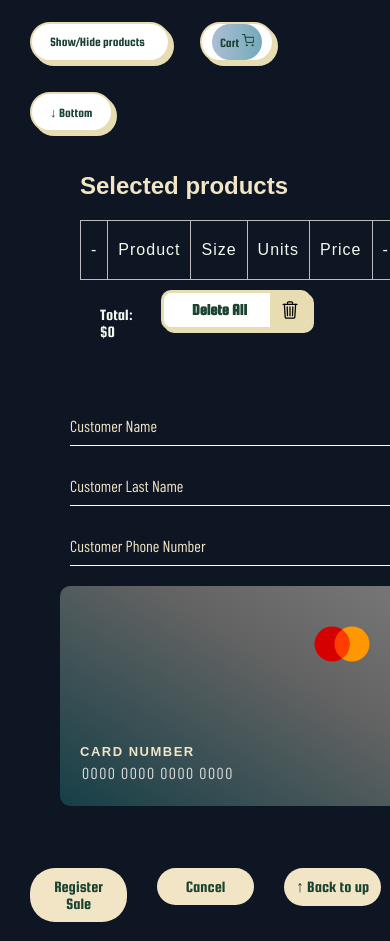
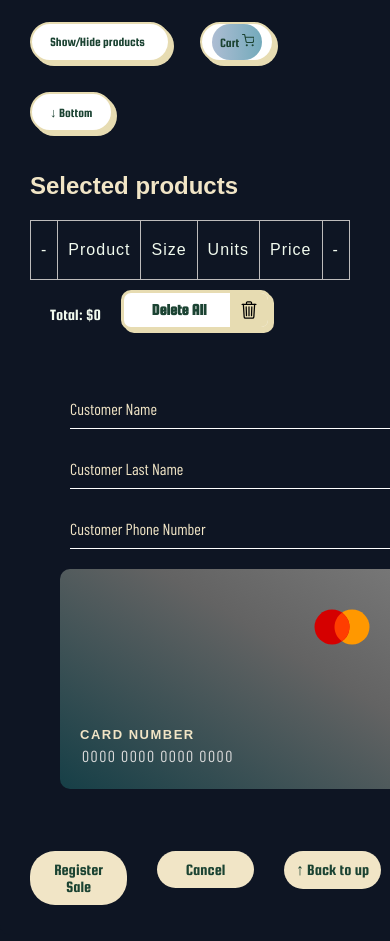
Before and after one commit to AlejandroRiba/proyectocryp2, a Flask app: page /registra_venta in a window 390 px wide; the page is wider, and only the part inside the window is pictured. Shown: the part 383-1324 px from the top of that part. Run offline with Flask 3, Linux system fonts and the light colour scheme; the visitor is signed in with stand-in values (Sample User, id 1); lists and menus that the app fills with data are empty; some web fonts are replaced.

Commit message:
padding en tabla carrito

```diff
--- a/templates/registra_venta.html
+++ b/templates/registra_venta.html
@@ -10,9 +10,6 @@
     <link rel="stylesheet" href="{{ url_for('static', filename='buttons.css') }}">
     <link rel="stylesheet" href="{{ url_for('static', filename='sweetalert2.min.css') }}">
     <style>
-      .contenedor_tabla1 div{
-          padding: 0 100px;
-      }
 
       .container_cols {
           padding: 40px 30px;
@@ -25,9 +22,6 @@
       }
 
       @media (max-width: 768px) {
-          .contenedor_tabla1 div{
-              padding: 0 50px;
-          }
 
           .container_cols {
               padding: 20px 10px;
```
